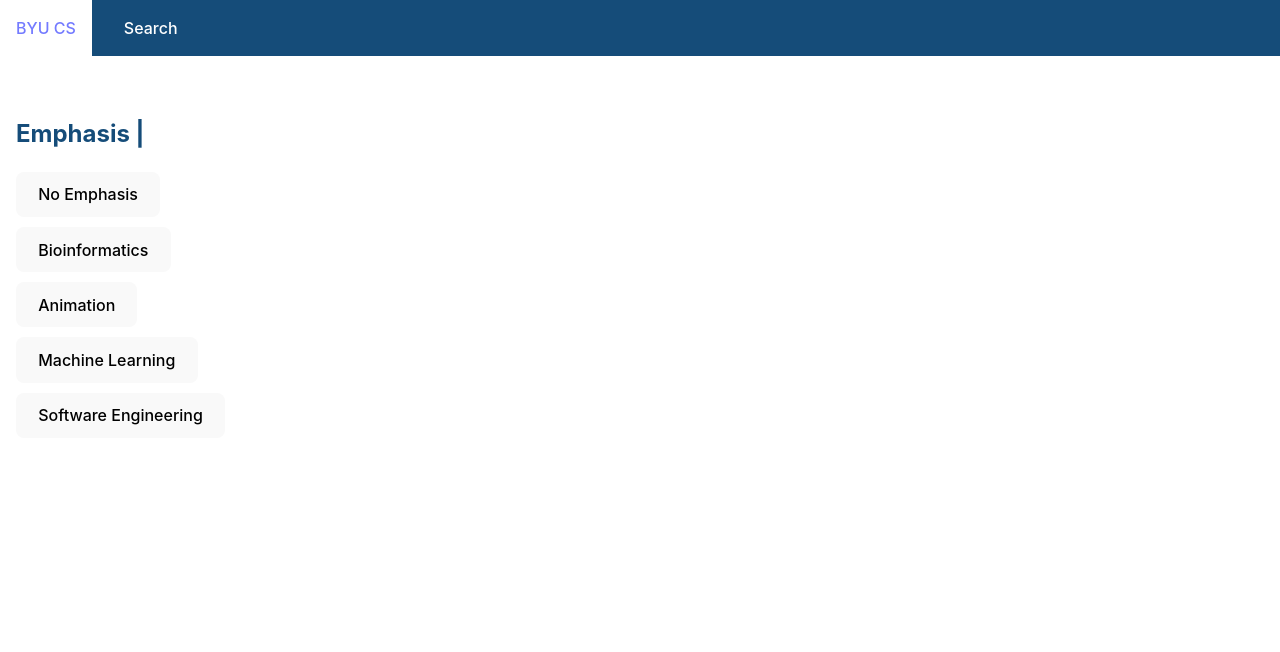
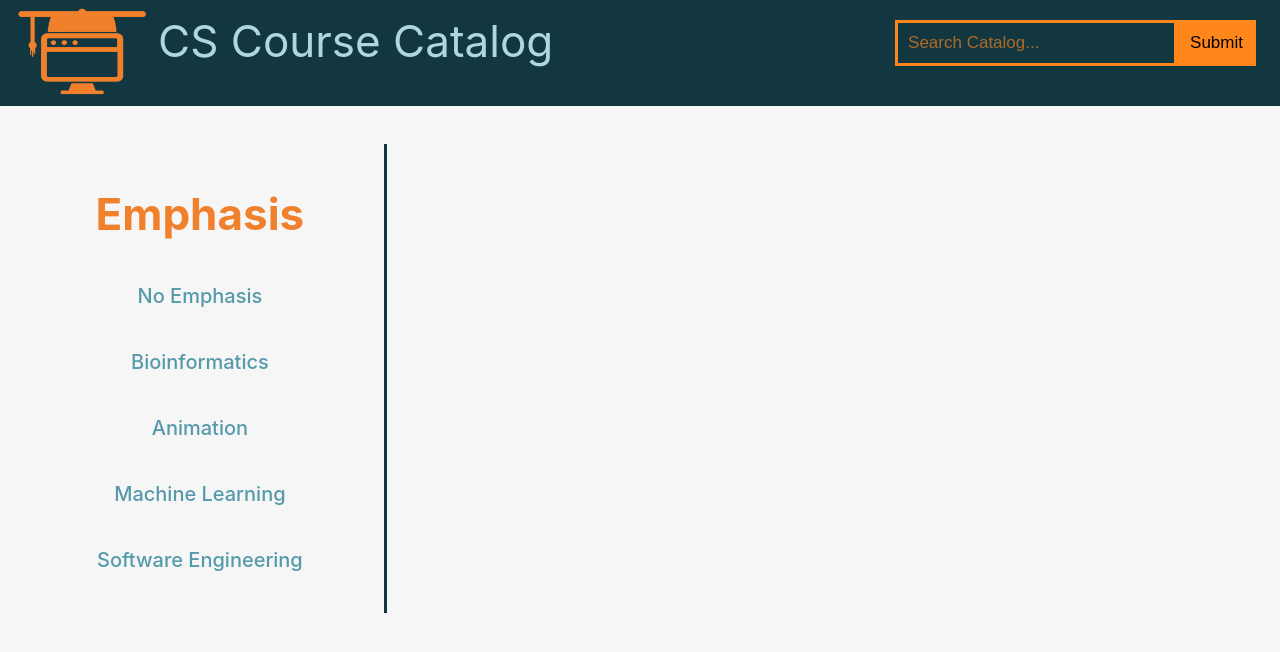
Before and after one commit to zinga331/Cs-Classes, a React (Vite) app: page / in a window 1280 px wide. Shown: the top 652 px of the page. Built offline with nearby package versions, Linux system fonts and the light colour scheme.

Commit message:
css fixed and styled

```diff
--- a/src/components/displays/Display.css
+++ b/src/components/displays/Display.css
@@ -3,28 +3,80 @@
   position: absolute;
   top: 6rem;
   left: 1rem;
+  padding-top: 6vh;
 }
 
-.categories-container,
-.subcategories-container,
-.quotes-container {
-  margin-right: 3rem;
-  margin-left: 3rem;
+.courses-container,
+.course-details-container,
+.emphases-container {
+  margin-right: 75px;
+  margin-left: 75px;
+  text-align: center;
 }
 
-button {
-  margin-bottom: 10px;
+.course-details-header {
+  text-align: left;
+  color: #f0802c;
+  font-size: 2.75rem;
+}
+
+.each-course {
+  overflow-y: auto;
+  max-height: calc(75vh - 50px);
+  scrollbar-color: #559aaa #b0d6e1;
+}
+
+.course-details-container {
+  background-color: #b0d6e1;
+  text-align: left;
+  padding-left: 3vw;
+  padding-bottom: 3vh;
+}
+
+.hierarchy-display-container button {
+  margin-bottom: 5vh;
+  background-color: transparent;
+  color: #559aaa;
+}
+
+.hierarchy-display-container button:hover {
+  color: #b0d6e1;
+  transition: 0.1s;
+}
+
+.hierarchy-display-container button:visited,
+.hierarchy-display-container button:focus,
+.hierarchy-display-container button:active {
+  color: #f0802c;
 }
 
 h2 {
-  text-align: left;
-  color: #154c79;
+  text-align: center;
+  color: #f0802c;
+  font-size: 2.75rem;
+}
+
+.course-details-blue {
+  color: #559aaa;
+  font-weight: bold;
 }
 
 p {
-  color: #154c79;
+  color: #f6f6f6;
+  font-weight: bold;
+  width: 1000px;
+  font-size: 1.25em;
+  margin-right: 25px;
 }
 
 .vertical_break {
-  border-right: thin solid #d5d4cb;
+  border-right: 3px solid #123740;
 }
+
+.hierarchy-display-container button {
+  border: none;
+  font-size: 1.25em;
+  font-weight: 500;
+  font-family: inherit;
+  cursor: pointer;
+}
--- a/src/components/displays/HierarchyDisplay.tsx
+++ b/src/components/displays/HierarchyDisplay.tsx
@@ -13,8 +13,8 @@ const HierarchyDisplay = (props: Props) => {
 
   useEffect(() => {
     if (selectedEmphasis) {
-      const newFilteredCourses = props.courses.filter(
-        (course) => course.emphases.includes(selectedEmphasis)
+      const newFilteredCourses = props.courses.filter((course) =>
+        course.emphases.includes(selectedEmphasis)
       );
       newFilteredCourses.sort((a, b) => a.code.localeCompare(b.code)); // Sort the courses alphabetically
       setFilteredCourses(newFilteredCourses);
@@ -47,7 +47,8 @@ const HierarchyDisplay = (props: Props) => {
     return (
       <div className="courses-container">
         <h2>Courses</h2>
-        <div style={{ maxHeight: 'calc(75vh - 50px)', overflowY: 'auto' }}> {/* TODO move these styles into the css*/}
+        <div className="each-course">
+          {" "}
           {uniqueCourseCodes.map((courseCode, index) => (
             <div key={index}>
               <button onClick={() => handleCourseClick(courseCode)}>
@@ -71,22 +72,73 @@ const HierarchyDisplay = (props: Props) => {
 
     return (
       <div className="course-details-container">
-        <h2>Course Details :</h2>
+        <h2 className="course-details-header">Course Details</h2>
         {courseDetails && (
-          <div>
-            <p>{courseDetails.code}, {courseDetails.longName}</p>
-            {courseDetails.requiredCredit && !courseDetails.electiveCredit && <p>Required</p>}
-            {!courseDetails.requiredCredit && courseDetails.electiveCredit && <p>For Elective Credit</p>}
-            {courseDetails.requiredCredit && courseDetails.electiveCredit && <p>Counts as Required or Elective Credit</p>}
+          <div className="course-details">
+            <p>
+              {courseDetails.code} {courseDetails.longName}
+            </p>
+            {courseDetails.requiredCredit && !courseDetails.electiveCredit && (
+              <p className="course-details-blue">Required</p>
+            )}
+            {!courseDetails.requiredCredit && courseDetails.electiveCredit && (
+              <p className="course-details-blue">For Elective Credit</p>
+            )}
+            {courseDetails.requiredCredit && courseDetails.electiveCredit && (
+              <p className="course-details-blue">
+                Counts as Required or Elective Credit
+              </p>
+            )}
 
-            {courseDetails.courseType && <p>Course Type: {courseDetails.courseType}</p>}
+            {courseDetails.courseType && (
+              <p>
+                {" "}
+                <span className="course-details-blue">Course Type: </span>
+                {courseDetails.courseType}
+              </p>
+            )}
 
-            <p>Credit Hours: {courseDetails.credits.creditHours.value}</p>
-            <p>Available Semesters: {courseDetails.courseTypicallyOffered}</p>
-            {courseDetails.prerequisite_string && <p>Prerequisites: {courseDetails.prerequisite_string}</p>}
-            {courseDetails.recommended && <p>Recommended: {courseDetails.recommended}</p>}
-            {courseDetails.nonEnforcedPrerequisites && <p>Non-Enforced Prerequisites: {courseDetails.nonEnforcedPrerequisites}</p>}
-            <p>{courseDetails.description}</p>
+            <p>
+              {" "}
+              <span className="course-details-blue"> Credit Hours: </span>
+              {courseDetails.credits.creditHours.value}
+            </p>
+            <p>
+              {" "}
+              <span className="course-details-blue">
+                {" "}
+                Available Semesters:{" "}
+              </span>{" "}
+              {courseDetails.courseTypicallyOffered}
+            </p>
+            {courseDetails.prerequisite_string && (
+              <p>
+                {" "}
+                <span className="course-details-blue"> Prerequisites: </span>
+                {courseDetails.prerequisite_string}
+              </p>
+            )}
+            {courseDetails.recommended && (
+              <p>
+                {" "}
+                <span className="course-details-blue"> Recommended: </span>
+                {courseDetails.recommended}
+              </p>
+            )}
+            {courseDetails.nonEnforcedPrerequisites && (
+              <p>
+                <span className="course-details-blue">
+                  {" "}
+                  Non-Enforced Prerequisites:{" "}
+                </span>{" "}
+                {courseDetails.nonEnforcedPrerequisites}
+              </p>
+            )}
+            <p>
+              {" "}
+              <span className="course-details-blue"> Description: </span>
+              {courseDetails.description}
+            </p>
             {courseDetails.objective && <p>{courseDetails.objective}</p>}
             {courseDetails.note && <p>{courseDetails.note}</p>}
             {/* Add more details as needed */}
@@ -97,12 +149,18 @@ const HierarchyDisplay = (props: Props) => {
   };
 
   // Get all unique emphasis values
-  const emphases = ["No Emphasis", "Bioinformatics", "Animation", "Machine Learning", "Software Engineering"];
+  const emphases = [
+    "No Emphasis",
+    "Bioinformatics",
+    "Animation",
+    "Machine Learning",
+    "Software Engineering",
+  ];
 
   return (
     <div className="hierarchy-display-container">
       <div className="emphases-container">
-        <h2>Emphasis |</h2>
+        <h2>Emphasis</h2>
         {emphases.map((emphasis, index) => (
           <div key={index}>
             <button onClick={() => handleEmphasisClick(emphasis)}>
@@ -111,7 +169,12 @@ const HierarchyDisplay = (props: Props) => {
           </div>
         ))}
       </div>
-      <div>{renderCourses()}</div>
+      <div className="vertical_break"></div>
+      {selectedEmphasis && (
+        <>
+          (<div>{renderCourses()}</div> <div className="vertical_break"></div>)
+        </>
+      )}
       {selectedCourse && <div>{renderCourseDetails()}</div>}
     </div>
   );
--- a/src/components/router/Header.css
+++ b/src/components/router/Header.css
@@ -5,7 +5,7 @@ ul {
   margin: 0;
   padding: 0;
   overflow: hidden;
-  background-color: #154c79;
+  background-color: #123740;
   position: fixed;
   width: 100%;
   top: 0;
@@ -14,17 +14,57 @@ ul {
 
 li {
   float: left;
-  padding-right: 1rem;
+}
+
+.header_search {
+  float: right;
+  padding: 1.5vh 1vh;
+}
+
+.header_search button {
+  float: right;
+  padding: 10px;
+  margin-top: 8px;
+  margin-right: 16px;
+  background: #ff861b;
+  font-size: 17px;
+  border: none;
+  cursor: pointer;
+  border: 3px solid #ff861b;
+}
+
+.header_search button:hover {
+  opacity: 75%;
 }
 
 li a {
   display: block;
-  color: white;
+  color: #b0d6e1;
   text-align: center;
-  padding: 1rem 1rem;
+  padding: 1vh 1vh;
   text-decoration: none;
+  font-size: 2.75rem;
 }
 
-li a:hover {
-  background-color: #fff;
+.cs_logo {
+  height: 100px;
+  width: 150px;
 }
+
+input {
+  padding: 10px;
+  width: 20vw;
+  border: 3px solid #ff861b;
+  margin-top: 8px;
+  font-size: 17px;
+  background-color: #123740;
+}
+
+input:focus {
+  outline: none;
+}
+
+::placeholder {
+  color: #ff861b;
+  opacity: 65%;
+}
--- a/src/components/router/Header.tsx
+++ b/src/components/router/Header.tsx
@@ -6,15 +6,27 @@ import { courses } from "../model/service/courseService.ts";
 import "./Header.css";
 
 const Header = () => {
+  const handleSearch = () => {
+    //TODO: Navigate to search here
+  };
+
   return (
     <Router>
       <div>
         <ul>
           <li>
-            <Link to="/hierchy">BYU CS</Link>
+            <img className="cs_logo" src="public\cs_logo.png" alt="cs_logo" />
           </li>
           <li>
-            <Link to="/SearchDisplay">Search</Link>
+            <Link className="header_courses" to="/hierchy">
+              CS Course Catalog
+            </Link>
+          </li>
+          <li className="header_search">
+            <input type="text" placeholder="Search Catalog..." />
+            <button type="submit" onClick={handleSearch}>
+              Submit
+            </button>
           </li>
         </ul>
 
@@ -31,7 +43,6 @@ const Header = () => {
           <Route path="/" element={<HierarchyDisplay courses={courses} />} />
         </Routes>
       </div>
-
     </Router>
   );
 };
--- a/src/index.css
+++ b/src/index.css
@@ -5,21 +5,12 @@
 
   color-scheme: light dark;
   color: rgba(255, 255, 255, 0.87);
-  background-color: #fff;
+  background-color: #f6f6f6;
 
   font-synthesis: none;
   text-rendering: optimizeLegibility;
   -webkit-font-smoothing: antialiased;
   -moz-osx-font-smoothing: grayscale;
-}
-
-a {
-  font-weight: 500;
-  color: #646cff;
-  text-decoration: inherit;
-}
-a:hover {
-  color: #154c79;
 }
 
 body {
@@ -29,41 +20,3 @@ body {
   min-width: 320px;
   min-height: 100vh;
 }
-
-h1 {
-  font-size: 3.2em;
-  line-height: 1.1;
-}
-
-button {
-  border-radius: 8px;
-  border: 3px solid transparent;
-  padding: 0.6em 1.2em;
-  font-size: 1em;
-  font-weight: 500;
-  font-family: inherit;
-  background-color: #154c79;
-  cursor: pointer;
-  transition: border-color 0.25s;
-}
-button:hover {
-  background-color: #d5d4cb;
-  color: #154c79;
-}
-button:focus,
-button:focus-visible {
-  outline: 4px auto -webkit-focus-ring-color;
-}
-
-@media (prefers-color-scheme: light) {
-  :root {
-    color: #213547;
-    background-color: #ffffff;
-  }
-  a:hover {
-    color: #747bff;
-  }
-  button {
-    background-color: #f9f9f9;
-  }
-}
```
Also changed, not shown: public/cs_logo.png (added).
